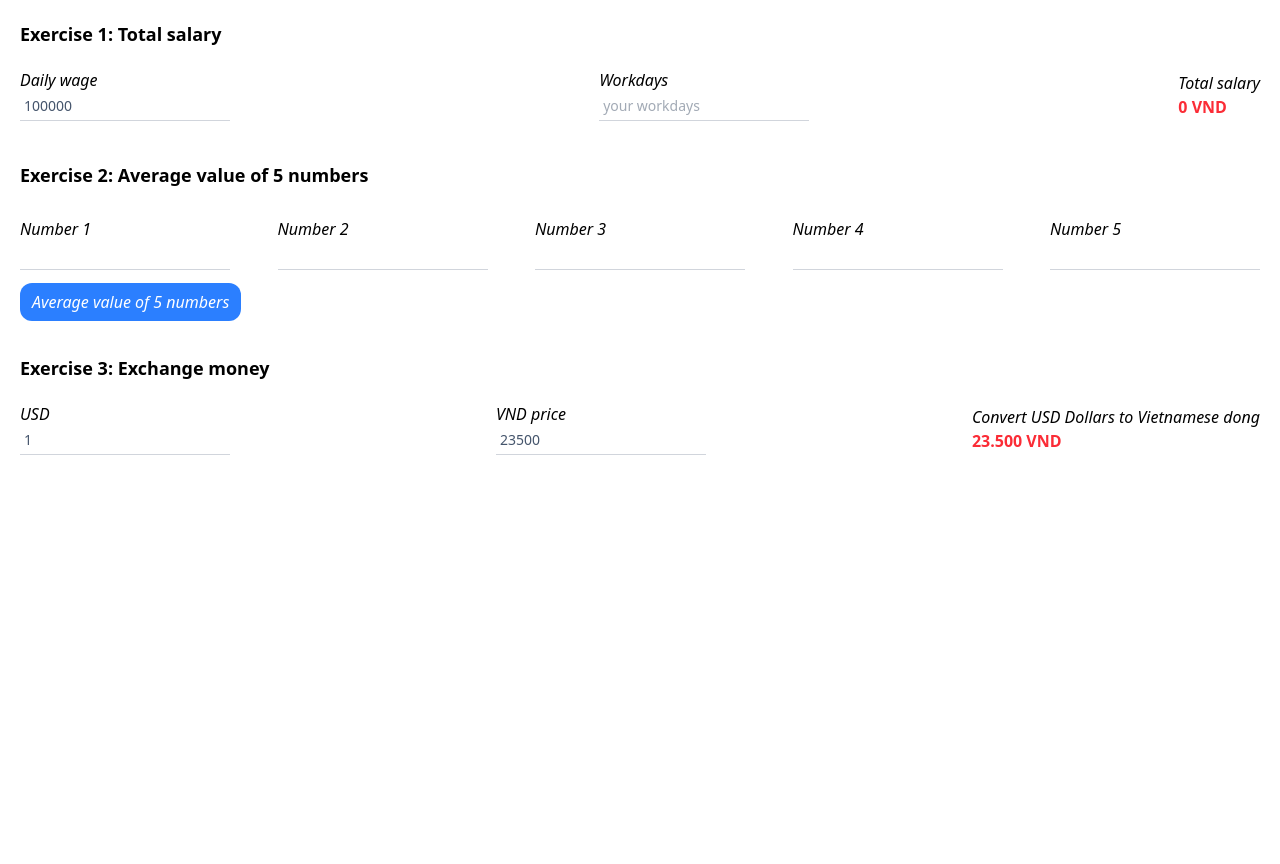
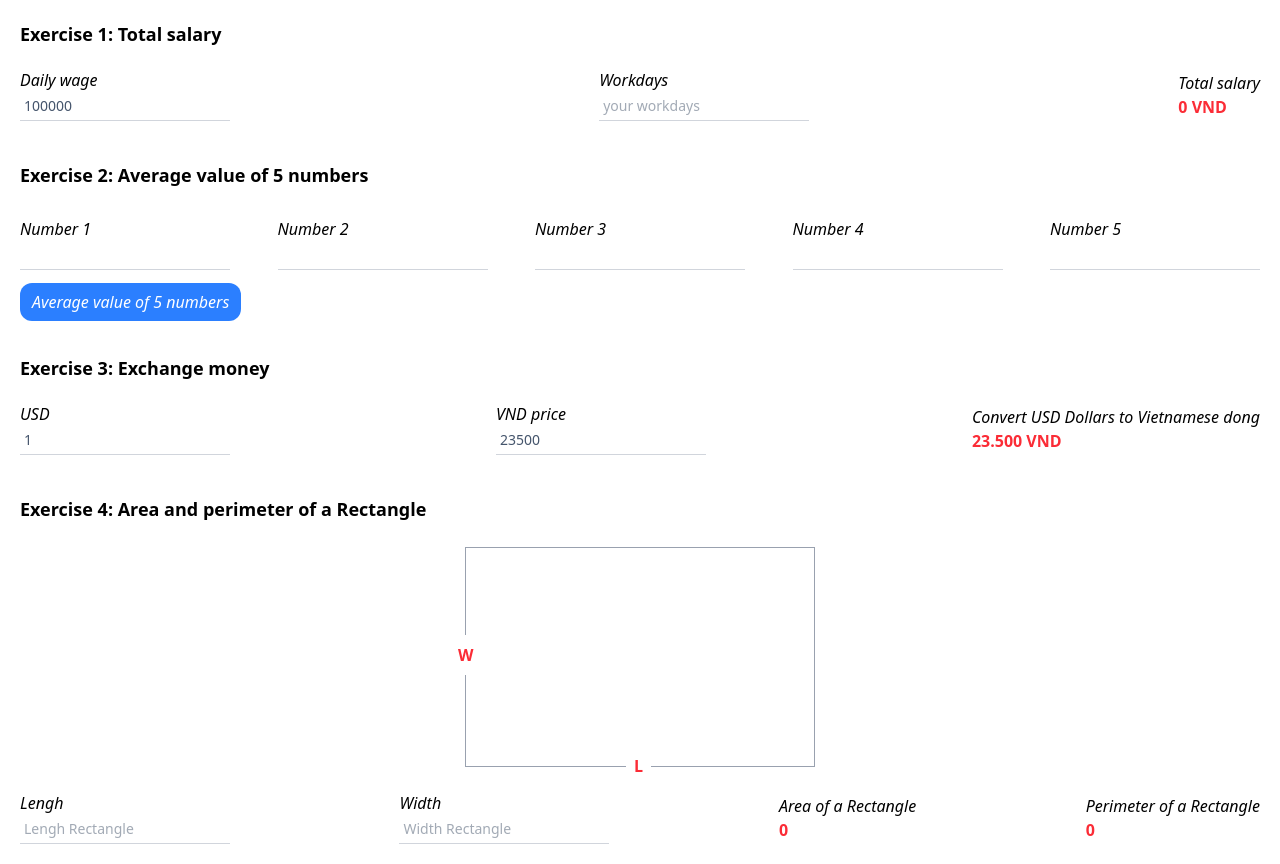
Before and after one commit to mortalhowl/9th-homework-assignment, a plain HTML site: page index.html in a window 1280 px wide. Before the commit the page ends 800 px from the top, so only its background shows below. Drawn offline with nearby package versions, Linux system fonts and the light colour scheme.

Commit message:
feat: add exercise 4

```diff
--- a/index.html
+++ b/index.html
@@ -91,10 +91,41 @@
         </div>
     </section>
 
+    <!-- exercise 4 -->
+    <section class="max-w-screen-xl mx-auto p-5">
+        <h2 class="text-lg font-bold mb-5">Exercise 4: Area and perimeter of a Rectangle</h2>
+        <div class="relative w-[350px] h-[220px] border border-gray-400 mx-auto my-6">
+            <span class="absolute -bottom-5 left-[46%] bg-white p-2 font-bold text-red-500">L</span>
+            <span class="absolute -left-4 top-[40%] bg-white p-2 font-bold text-red-500">W</span>
+        </div>
+        <div class="flex flex-col md:flex-row md:justify-between items-center gap-5">
+            <div class="w-full md:w-max">
+                <div class="italic text-md">Lengh</div>
+                <input type="number" id="lenghRec" placeholder="Lengh Rectangle"
+                    class="w-full md:w-max p-1 border-b-1 border-gray-300 text-sm text-slate-600">
+            </div>
+            <div class="w-full md:w-max">
+                <div class="italic text-md">Width</div>
+                <input type="number" id="widthRec" placeholder="Width Rectangle"
+                    class="w-full md:w-max p-1 border-b-1 border-gray-300 text-sm text-slate-600">
+            </div>
+            <div class="w-full md:w-max">
+                <div class="italic text-md">Area of a Rectangle</div>
+                <div id="areaRec" class="font-bold text-red-500"></div>
+            </div>
+            <div class="w-full md:w-max">
+                <div class="italic text-md">Perimeter of a Rectangle</div>
+                <div id="perimeterRec" class="font-bold text-red-500"></div>
+            </div>
+        </div>
+    </section>
+
     <!-- NOTE: phân tích xem ở file README.md -->
     <script src="./js/exercise_1.js"></script>
     <script src="./js/exercise_2.js"></script>
     <script src="./js/exercise_3.js"></script>
+    <script src="./js/exercise_4.js"></script>
+
 </body>
 
 </html>
--- /dev/null
+++ b/js/exercise_4.js
@@ -0,0 +1,29 @@
+// NOTE: phân tích xem ở file README.md
+
+// Khai báo biến
+const lenghRec = document.querySelector("#lenghRec");
+const widthRec = document.querySelector("#widthRec");
+const areaRec = document.querySelector("#areaRec");
+const perimeterRec = document.querySelector("#perimeterRec");
+
+// Function tính diện tích
+const calculatorArea = () => {
+    const area = lenghRec.value * widthRec.value;
+    areaRec.innerText = area;
+}
+
+// Functiontính chu vi
+const calculatorPerimeter = () => {
+    const perimeter = (Number(lenghRec.value) + Number(widthRec.value)) * 2;
+    perimeterRec.innerText = perimeter;
+}
+
+// Lắng nghe sự kiện change
+lenghRec.addEventListener("change", calculatorArea);
+lenghRec.addEventListener("change", calculatorPerimeter);
+widthRec.addEventListener("change", calculatorArea);
+widthRec.addEventListener("change", calculatorPerimeter);
+
+// Khởi tạo ban đầu
+calculatorPerimeter();
+calculatorArea();
```
Also changed, not shown: 1 other file.
